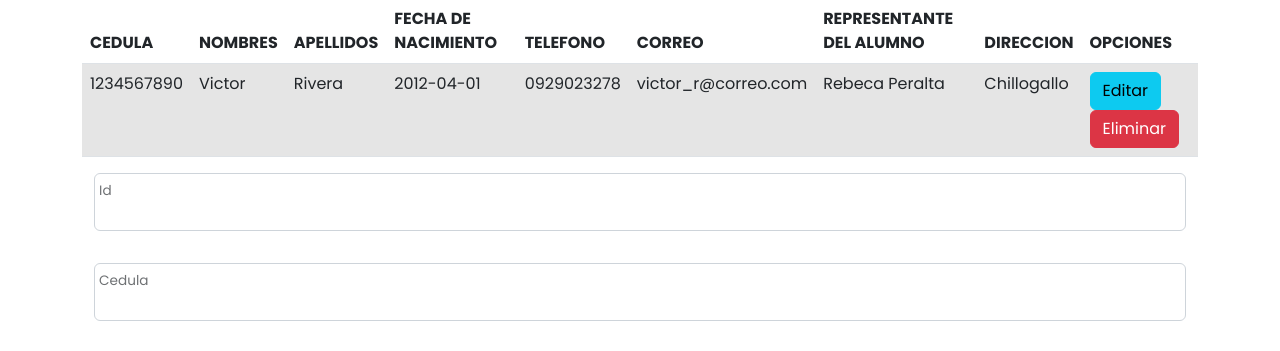
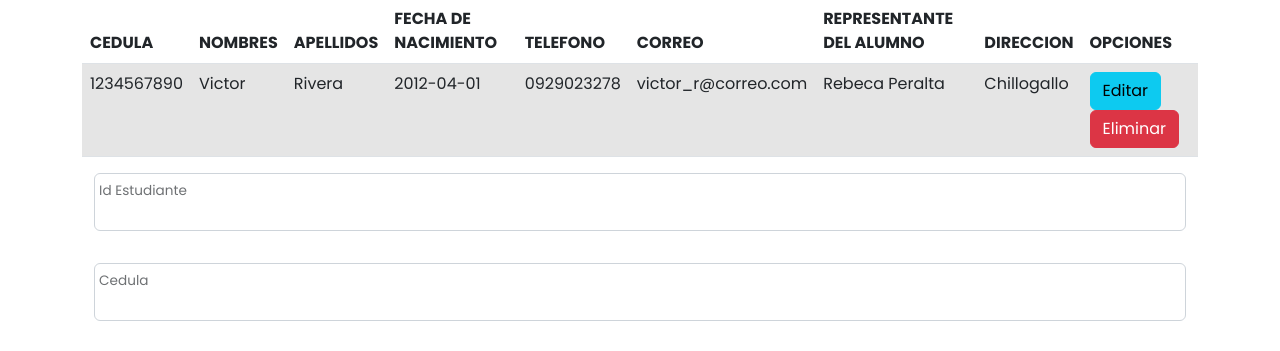
Before and after one commit to libreriavict/practischool, a PHP site: page / in a window 1280 px wide. Shown: the part 81-432 px from the top of the page. Run offline with PHP 8.4, Linux system fonts and the light colour scheme; data comes from the database, SQL or seed files in the repository.

Commit message:
aumenta id estudiante

```diff
--- a/index.php
+++ b/index.php
@@ -128,7 +128,7 @@ $estudiante = "SELECT * FROM tbl_estudiante";
             <form action="insertar.php" method="POST" class="row g-3 needs-validation">
                 <div class="form-floating mb-3">
                     <input type="number" class="form-control" name="idEstudiante">
-                    <label for="floatingInput">Id</label>
+                    <label for="floatingInput">Id Estudiante</label>
                 </div>
                 <div class="form-floating mb-3">
                     <input type="number" class="form-control" name="estCedula">
```
